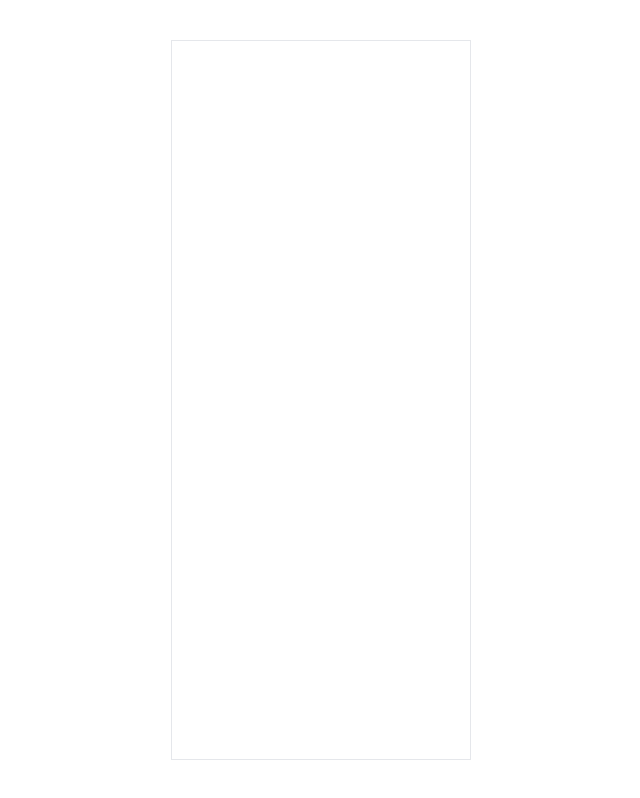
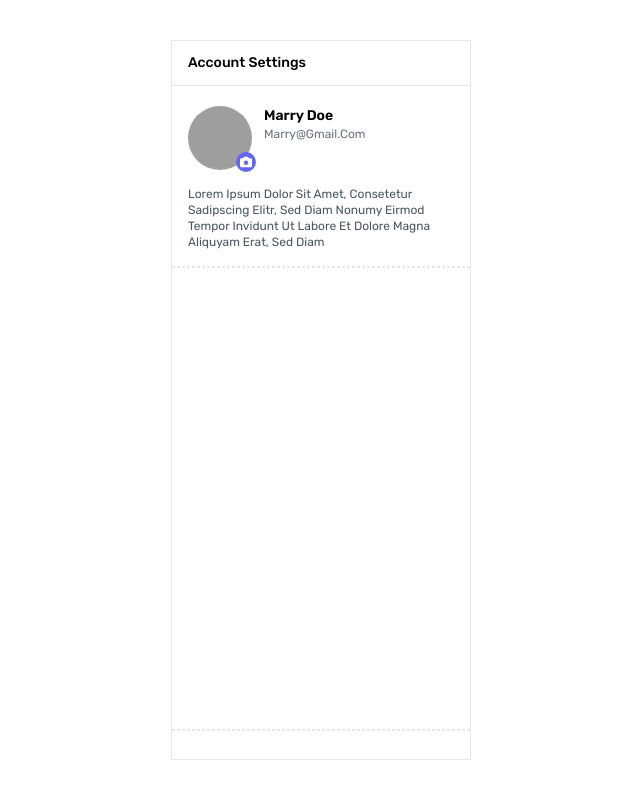
Before and after one commit to HarshaV333/Educase_React_App, a React (Create React App) app: page /dashboard in a window 1280 px wide. Before the commit this address had no page. Shown: the whole page, without its empty margins (319-959 px from the left). Built offline with nearby package versions, Linux system fonts and the light colour scheme; grey boxes are pictures that could not be loaded.

Commit message:
added dashboard page

```diff
--- a/src/App.jsx
+++ b/src/App.jsx
@@ -1,20 +1,24 @@
-import React from 'react'
+import React, { useState } from 'react'
 import { Route, Routes } from 'react-router-dom'
 import Home from './Pages/Home'
 import CreateAccount from './Pages/CreateAccount'
 import Login from './Pages/Login'
+import Dashboard from './Pages/Dashboard'
 
 const App = () => {
-  // w-[300px] h-[90vh] border font-Rubic flex flex-col justify-end p-5
+
+  const [data, setData] = useState(null)
+
   return (
     <div className=' w-screen h-screen flex items-center justify-center'>
-      <div className='w-[300px] h-[90vh] border font-Rubic flex flex-col p-5 '>
+      <div className='w-[300px] h-[90vh] border font-Rubic flex flex-col  '>
 
         {/* Routes */}
         <Routes>
           <Route path='/' element={<Home/>} />
           <Route path='/createAccount' element={<CreateAccount/>} />
           <Route path='/login' element={<Login/>} />
+          <Route path='/dashboard' element={<Dashboard/>} />
         </Routes>
 
       </div>
--- a/src/Pages/CreateAccount.jsx
+++ b/src/Pages/CreateAccount.jsx
@@ -1,4 +1,5 @@
 import React, { useState } from 'react'
+import { Link } from 'react-router-dom';
 
 const CreateAccount = () => {
 
@@ -17,10 +18,13 @@ const CreateAccount = () => {
     function submitHandler(e){
         e.preventDefault();
         console.log("formData", formData);
+        setFormData({
+            fullName: "", phNo: "", email: "", password: "", companyName: "", isAgency: ""
+        })
     }
 
     return (
-        <div className=' h-full flex flex-col' >
+        <div className=' h-full flex flex-col p-5' >
             <h2 className='font-medium text-xl'>
                 Create your
             </h2>
@@ -47,7 +51,7 @@ const CreateAccount = () => {
                         >Phone number <sup className=' text-red-600'>*</sup> </label>
                         <input
                             name='phNo'
-                            type='text'
+                            type='number'
                             className=" border w-full rounded-md p-1"
                             value={formData.phNo}
                             onChange={changeHandler}
@@ -59,7 +63,7 @@ const CreateAccount = () => {
                         >Email address <sup className=' text-red-600'>*</sup> </label>
                         <input
                             name='email'
-                            type='text'
+                            type='email'
                             className=" border w-full rounded-md p-1"
                             value={formData.email}
                             onChange={changeHandler}
@@ -115,7 +119,9 @@ const CreateAccount = () => {
                 </div>
                 <div>
                     <button onClick={submitHandler} className='py-2 text-sm bg-violet-600 text-white rounded-md w-full'>
-                        Create Account
+                        <Link to={'/dashboard'}>
+                            Create Account
+                        </Link>
                     </button>
                 </div>
             </div>
--- /dev/null
+++ b/src/Pages/Dashboard.jsx
@@ -0,0 +1,51 @@
+import React from 'react'
+
+const Dashboard = () => {
+  return (
+    <div className=' h-full'>
+        <div className=" h-full flex flex-col justify-between">
+            <div className=' h-full'>
+                {/* Header */}
+                <div className="border-b border-gray-200 px-4 py-3 w-full">
+                    <h3 className="text-sm font-medium">Account Settings</h3>
+                </div>
+
+                {/* Profile Section */}
+                <div className="flex mt-1 px-4 py-4">
+                    <div className="relative mr-3">
+                    <img
+                        src="https://randomuser.me/api/portraits/women/44.jpg"
+                        alt="Profile"
+                        className="h-16 w-16 rounded-full object-cover"
+                    />
+                    <span className="absolute -bottom-0.5 -right-1 flex h-5 w-5 items-center justify-center rounded-full bg-indigo-500 text-[10px] text-white">
+
+                        <svg xmlns="http://www.w3.org/2000/svg" height="12" width="12" viewBox="0 0 512 512"><path fill="#ffffff" d="M149.1 64.8L138.7 96 64 96C28.7 96 0 124.7 0 160L0 416c0 35.3 28.7 64 64 64l384 0c35.3 0 64-28.7 64-64l0-256c0-35.3-28.7-64-64-64l-74.7 0-10.4-31.2C356.4 45.2 338.1 32 317.4 32L194.6 32c-20.7 0-39 13.2-45.5 32.8zM256 192a96 96 0 1 1 0 192 96 96 0 1 1 0-192z"/></svg>
+                    </span>
+                    </div>
+
+                    <div>
+                    <h4 className="text-sm font-semibold">Marry Doe</h4>
+                    <p className="text-xs text-gray-500">Marry@Gmail.Com</p>
+                    </div>
+                </div>
+
+                {/* Description */}
+                <div className="px-4 pb-4 text-xs text-gray-600 ">
+                    Lorem Ipsum Dolor Sit Amet, Consetetur Sadipscing Elitr, Sed Diam
+                    Nonumy Eirmod Tempor Invidunt Ut Labore Et Dolore Magna Aliquyam
+                    Erat, Sed Diam
+                </div>
+
+                {/* Dashed Sections */}
+                <div className='border border-dashed'></div>
+            </div>
+            <div className=' pb-7'>
+                <div className='border border-dashed'></div>
+            </div>
+        </div>
+    </div>
+  )
+}
+
+export default Dashboard
--- a/src/Pages/Home.jsx
+++ b/src/Pages/Home.jsx
@@ -3,7 +3,7 @@ import { Link } from 'react-router-dom'
 
 const Home = () => {
   return (
-    <div className=' h-[90vh] flex flex-col justify-end'>
+    <div className=' h-[90vh] flex flex-col justify-end p-5'>
         <h3 className=' font-medium py-2 text-2xl'>Welcome to PopX</h3>
         <div className=' mb-4'>
           <p className=' text-sm text-gray-400'>Lorem ipsum dolor sit amet,</p>
--- a/src/Pages/Login.jsx
+++ b/src/Pages/Login.jsx
@@ -1,4 +1,5 @@
 import React, { useState } from 'react'
+import { Link } from 'react-router-dom';
 
 const Login = () => {
 
@@ -17,10 +18,13 @@ const Login = () => {
     function submitHandler(e){
         e.preventDefault();
         console.log("formData", formData);
+        setFormData({
+            email: "", password: ""
+        })
     }
 
   return (
-    <div className='flex flex-col'>
+    <div className='flex flex-col p-5'>
         <div>
             <h2 className='font-medium text-xl'>Signin to your</h2>
             <h2 className='font-medium text-xl'>PopX account</h2>
@@ -30,16 +34,18 @@ const Login = () => {
             <p className=' text-sm text-gray-400'>consectetur adipiscing elit,</p>
         </div>
         <div className='flex flex-col gap-4 mt-6'>
+
             <div className='relative'>
                 <label
                     className="absolute -top-2 left-2 px-1 bg-white text-[12px] text-purple-500"
                 >Email address <sup className=' text-red-600'>*</sup> </label>
                 <input
                     name='email'
-                    type='text'
+                    type='email'
                     className=" border w-full rounded-md p-1"
                     value={formData.email}
                     onChange={changeHandler}
+                    required
                 />
             </div>
             <div className='relative'>
@@ -52,12 +58,16 @@ const Login = () => {
                     className=" border w-full rounded-md p-1"
                     value={formData.password}
                     onChange={changeHandler}
+                    required
                 />
             </div>
+
         </div>
         <div>
             <button onClick={submitHandler} className='py-2 text-sm bg-gray-300 font-medium text-white rounded-md w-full mt-4'>
-                Login
+                <Link to={'/dashboard'}>
+                    Login
+                </Link>
             </button>
         </div>
     </div>
```
